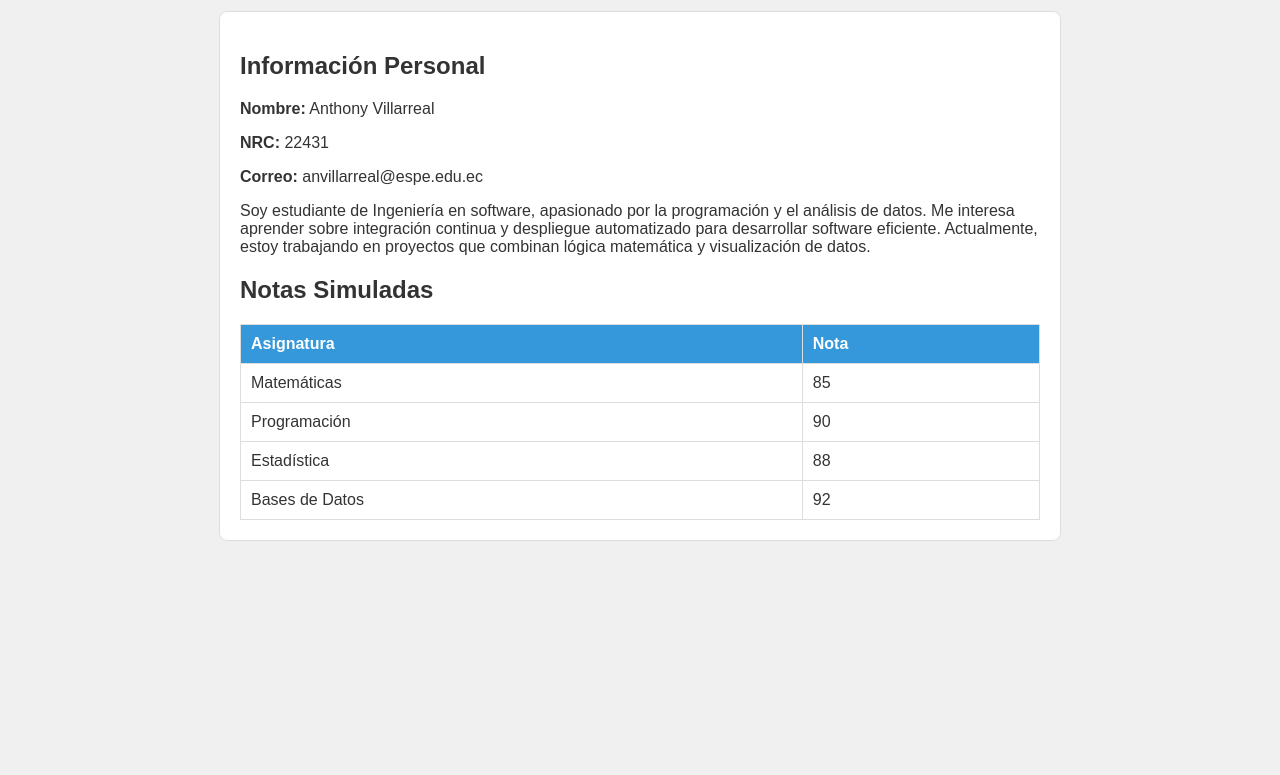
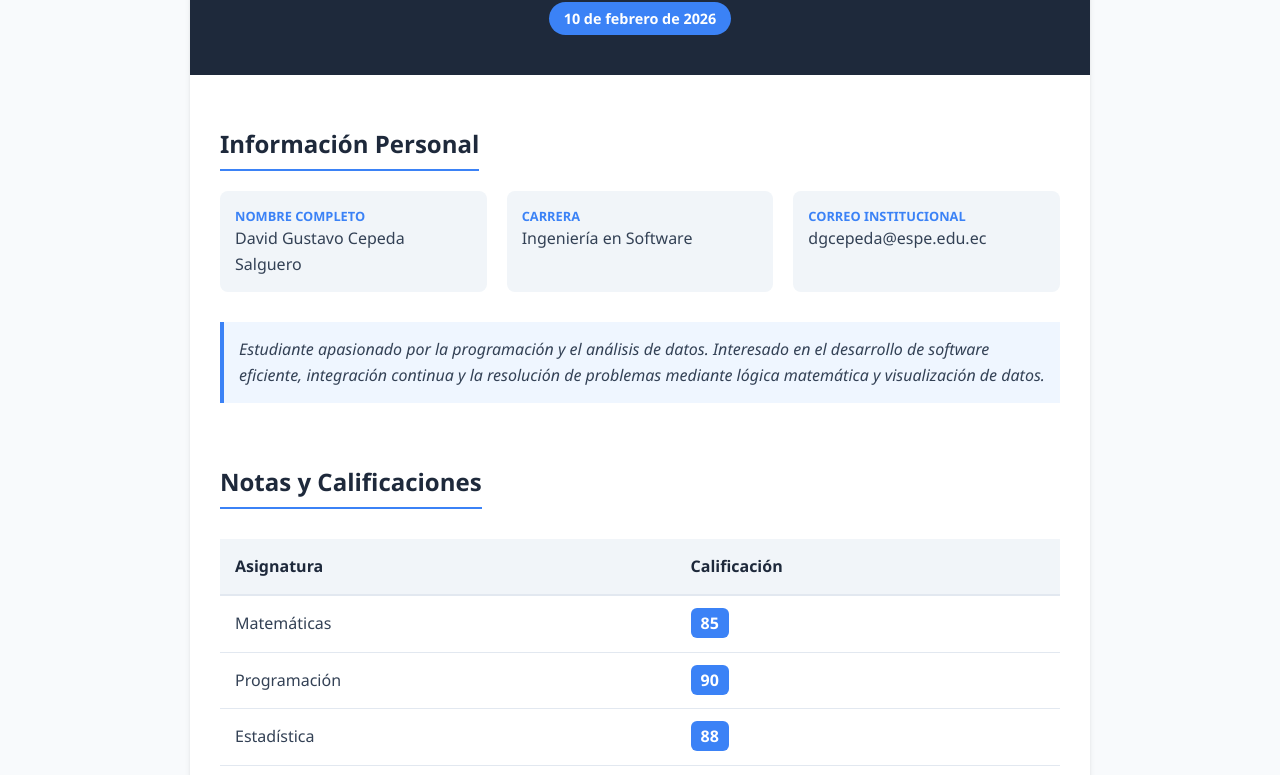
Before and after one commit to davidcepeda1/ExamenP3_Pruebas, a website: page public/index.html in a window 1280 px wide. Shown: the part 139-914 px from the top of the page. Before the commit the page ends 800 px from the top, so only its background shows below. Drawn offline with Linux system fonts and the light colour scheme.

Commit message:
index.html

```diff
--- a/public/index.html
+++ b/public/index.html
@@ -3,83 +3,195 @@
 <head>
     <meta charset="UTF-8">
     <meta name="viewport" content="width=device-width, initial-scale=1.0">
-    <title>Perfil — Notas & Estadística</title>
+    <title>Perfil Académico — David Gustavo Cepeda Salguero</title>
     <style>
+        :root {
+            --primary-color: #1e293b;
+            --accent-color: #3b82f6;
+            --bg-color: #f8fafc;
+            --text-color: #334155;
+            --white: #ffffff;
+        }
+
         body {
-        font-family: Arial, sans-serif;
+            font-family: 'Segoe UI', Roboto, Helvetica, Arial, sans-serif;
             margin: 0;
-        padding: 20px;
-        background-color: #f0f0f0;
-        color: #333;
+            padding: 40px 20px;
+            background-color: var(--bg-color);
+            color: var(--text-color);
+            line-height: 1.6;
         }
+
+        .container {
+            max-width: 900px;
+            margin: 0 auto;
+            background-color: var(--white);
+            border-radius: 12px;
+            box-shadow: 0 4px 6px -1px rgba(0, 0, 0, 0.1), 0 2px 4px -1px rgba(0, 0, 0, 0.06);
+            overflow: hidden;
+        }
+
         header {
-        background-color: #2c3e50;
-        color: #fff;
+            background-color: var(--primary-color);
+            color: var(--white);
+            padding: 40px 20px;
+            text-align: center;
+        }
+
+        header h1 {
+            margin: 0;
+            font-size: 2rem;
+            letter-spacing: 1px;
+        }
+
+        .date-badge {
+            display: inline-block;
+            margin-top: 10px;
+            background-color: var(--accent-color);
+            padding: 5px 15px;
+            border-radius: 20px;
+            font-size: 0.9rem;
+            font-weight: bold;
+        }
+
+        section {
+            padding: 30px;
+        }
+
+        h2 {
+            color: var(--primary-color);
+            border-bottom: 2px solid var(--accent-color);
+            display: inline-block;
+            margin-bottom: 20px;
+            padding-bottom: 5px;
+        }
+
+        .info-grid {
+            display: grid;
+            grid-template-columns: repeat(auto-fit, minmax(250px, 1fr));
+            gap: 20px;
+            margin-bottom: 30px;
+        }
+
+        .info-item {
+            background: #f1f5f9;
             padding: 15px;
-        text-align: center;
             border-radius: 8px;
         }
-        section {
-        max-width: 800px;
-        margin: 20px auto;
-        padding: 20px;
-        background-color: #fff;
-        border: 1px solid #ddd;
-        border-radius: 8px;
+
+        .info-item strong {
+            display: block;
+            color: var(--accent-color);
+            font-size: 0.8rem;
+            text-transform: uppercase;
         }
+
+        .profile-desc {
+            background: #eff6ff;
+            border-left: 4px solid var(--accent-color);
+            padding: 15px;
+            font-style: italic;
+            margin-bottom: 40px;
+        }
+
         table {
             width: 100%;
             border-collapse: collapse;
-        margin-top: 20px;
+            margin-top: 10px;
         }
-        th, td {
-        border: 1px solid #ddd;
-        padding: 10px;
+
+        th {
+            background-color: #f1f5f9;
+            color: var(--primary-color);
+            font-weight: bold;
             text-align: left;
+            padding: 15px;
+            border-bottom: 2px solid #e2e8f0;
         }
-        th {
-        background-color: #3498db;
-        color: #fff;
+
+        td {
+            padding: 15px;
+            border-bottom: 1px solid #e2e8f0;
+        }
+
+        tr:hover {
+            background-color: #f8fafc;
+        }
+
+        .grade-pill {
+            background-color: var(--accent-color);
+            color: white;
+            padding: 4px 10px;
+            border-radius: 6px;
+            font-weight: bold;
         }
     </style>
 </head>
 <body>
+
+    <div class="container">
         <header>
-        <h1>Perfil — Notas & Estadística</h1>
+            <h1>Perfil Académico</h1>
+            <div class="date-badge" id="currentDate"></div>
         </header>
+
         <section>
             <h2>Información Personal</h2>
-        <p><strong>Nombre:</strong> Anthony Villarreal</p>
-        <p><strong>NRC:</strong> 22431</p>
-        <p><strong>Correo:</strong> anvillarreal@espe.edu.ec</p>
-        <p>
-        Soy estudiante de Ingeniería en software, apasionado por la programación y el análisis de datos.
-        Me interesa aprender sobre integración continua y despliegue automatizado para desarrollar software eficiente.
-        Actualmente, estoy trabajando en proyectos que combinan lógica matemática y visualización de datos.
-        </p>
-        <h2>Notas Simuladas</h2>
+            <div class="info-grid">
+                <div class="info-item">
+                    <strong>Nombre Completo</strong>
+                    David Gustavo Cepeda Salguero
+                </div>
+                <div class="info-item">
+                    <strong>Carrera</strong>
+                    Ingeniería en Software
+                </div>
+                <div class="info-item">
+                    <strong>Correo Institucional</strong>
+                    dgcepeda@espe.edu.ec
+                </div>
+            </div>
+
+            <div class="profile-desc">
+                Estudiante apasionado por la programación y el análisis de datos. Interesado en el desarrollo de software eficiente, integración continua y la resolución de problemas mediante lógica matemática y visualización de datos.
+            </div>
+
+            <h2>Notas y Calificaciones</h2>
             <table>
+                <thead>
                     <tr>
                         <th>Asignatura</th>
-            <th>Nota</th>
+                        <th>Calificación</th>
                     </tr>
+                </thead>
+                <tbody>
                     <tr>
                         <td>Matemáticas</td>
-            <td>85</td>
+                        <td><span class="grade-pill">85</span></td>
                     </tr>
                     <tr>
                         <td>Programación</td>
-            <td>90</td>
+                        <td><span class="grade-pill">90</span></td>
                     </tr>
                     <tr>
                         <td>Estadística</td>
-            <td>88</td>
+                        <td><span class="grade-pill">88</span></td>
                     </tr>
                     <tr>
                         <td>Bases de Datos</td>
-            <td>92</td>
+                        <td><span class="grade-pill">92</span></td>
                     </tr>
+                </tbody>
             </table>
         </section>
+    </div>
+
+    <script>
+        // Script para mostrar la fecha actual en español
+        const dateElement = document.getElementById('currentDate');
+        const options = { year: 'numeric', month: 'long', day: 'numeric' };
+        const today  = new Date();
+        dateElement.textContent = today.toLocaleDateString('es-ES', options);
+    </script>
 </body>
 </html>
```
Lines whose indentation alone changed are shown as unchanged.
